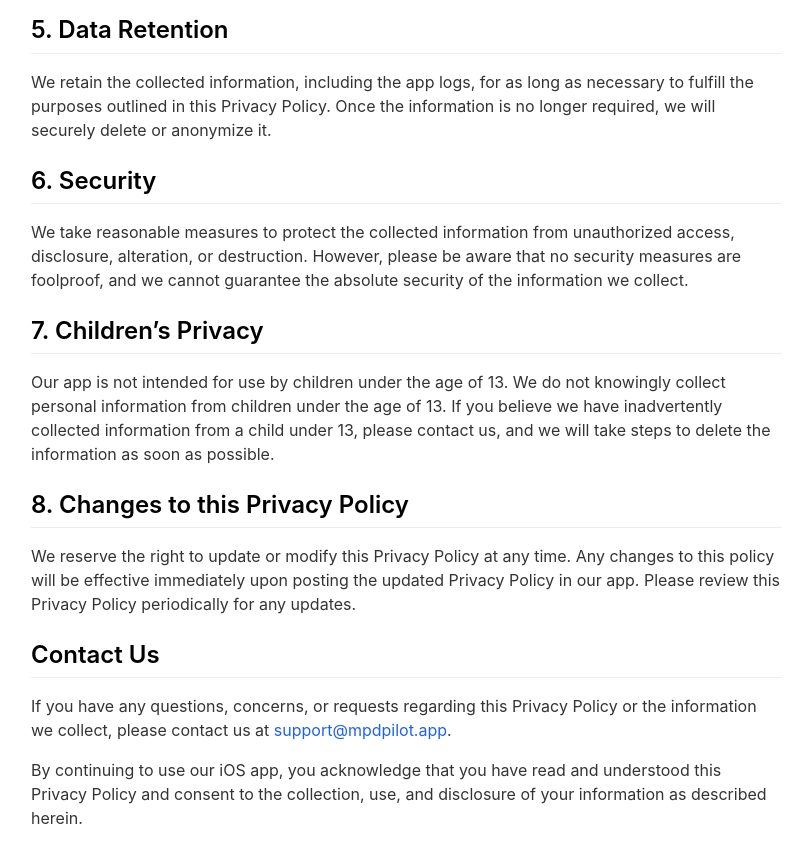
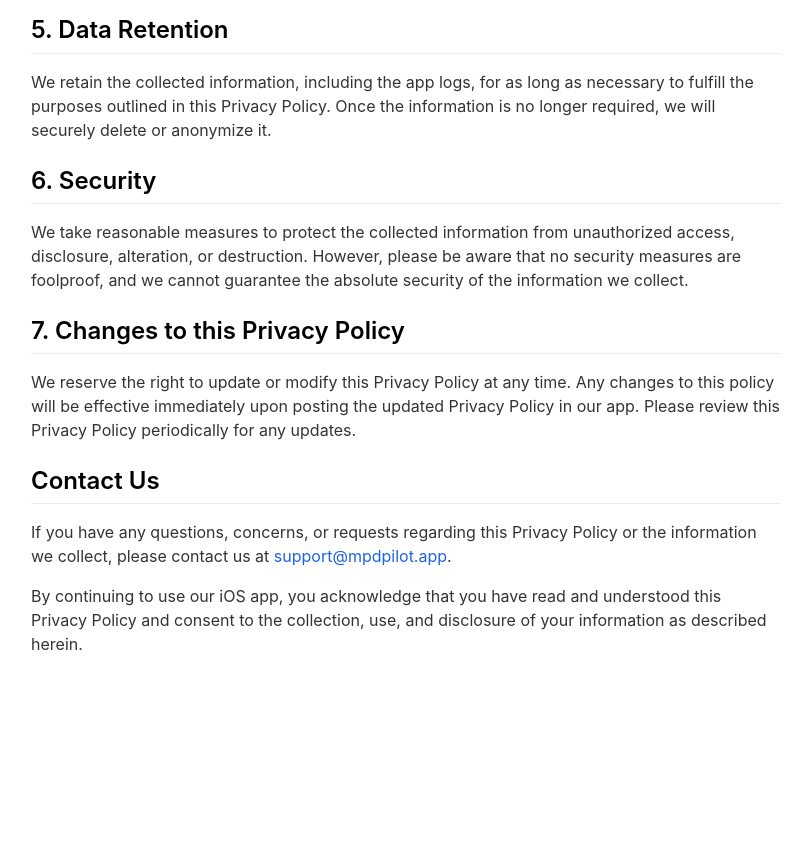
Before and after one commit to MPDPilot/MPDPilot-website, a Jekyll site: the page built from _pages/privacypolicy.md, in a window 1280 px wide and 900 px high, scrolled down 1417 px. Shown: the top 863 px of the window, without its empty margins (234-1044 px from the left). Built offline with Jekyll 4.4.1, drawn with Linux system fonts in a browser that asks for light colours; nearby versions of some CDN libraries; after the commit the page ends 2143 px from its top, so only the background shows below that.

Commit message:
remove paragraph about children's privacy

```diff
--- a/_pages/privacypolicy.md
+++ b/_pages/privacypolicy.md
@@ -48,11 +48,7 @@ We retain the collected information, including the app logs, for as long as nece
 
 We take reasonable measures to protect the collected information from unauthorized access, disclosure, alteration, or destruction. However, please be aware that no security measures are foolproof, and we cannot guarantee the absolute security of the information we collect.
 
-## 7. Children's Privacy
-
-Our app is not intended for use by children under the age of 13. We do not knowingly collect personal information from children under the age of 13. If you believe we have inadvertently collected information from a child under 13, please contact us, and we will take steps to delete the information as soon as possible.
-
-## 8. Changes to this Privacy Policy
+## 7. Changes to this Privacy Policy
 
 We reserve the right to update or modify this Privacy Policy at any time. Any changes to this policy will be effective immediately upon posting the updated Privacy Policy in our app. Please review this Privacy Policy periodically for any updates.
 
```
